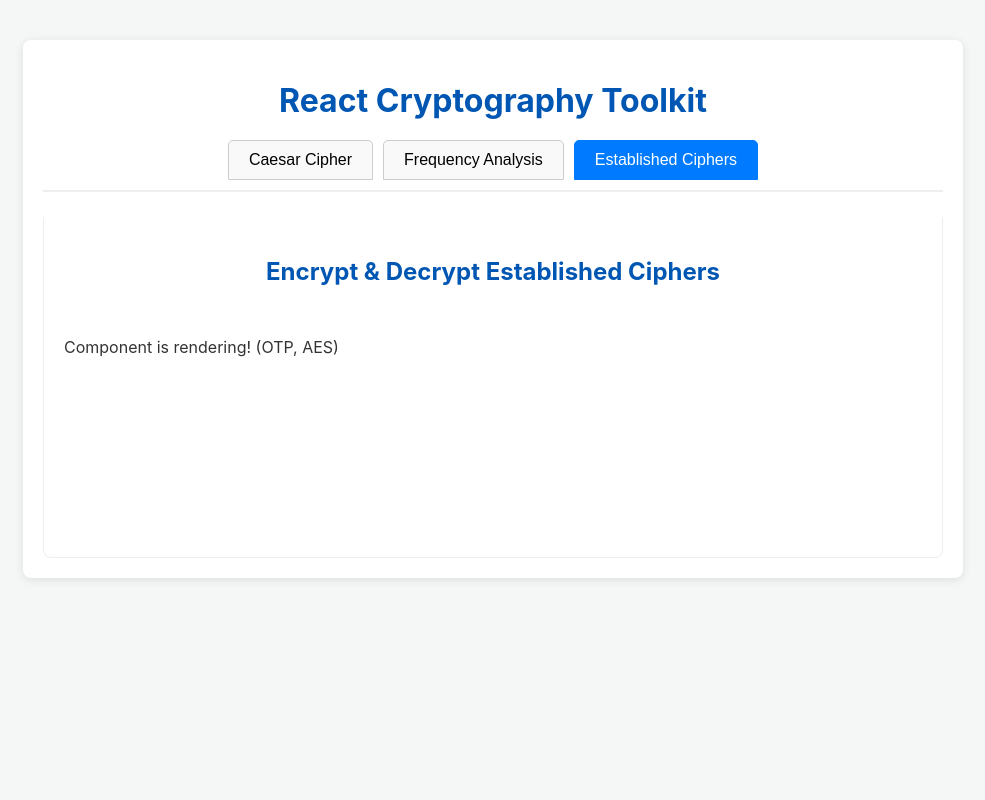
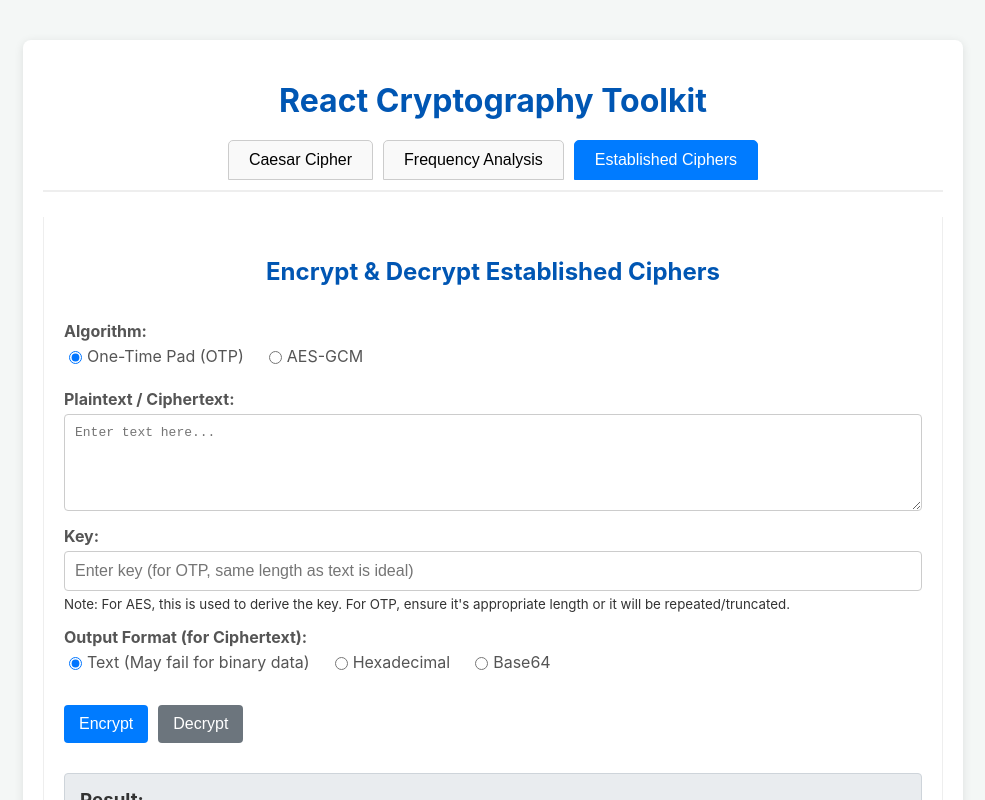
Before and after one commit to Arham-Tahir64/CPSC329-Final-Project, a React (Create React App) app: page / in a window 1280 px wide. Both pictures are taken after a click on the button "Established Ciphers". Shown: the top 800 px of the page, without its empty margins (147-1132 px from the left). Built offline with nearby package versions, Linux system fonts and the light colour scheme.

Commit message:
Add UI elements for algorithm selection, inputs, output format, and results

```diff
--- a/src/components/EstablishedCiphers.jsx
+++ b/src/components/EstablishedCiphers.jsx
@@ -4,8 +4,69 @@ function EstablishedCiphers() {
   return (
     <div className="established-container">
       <h2>Encrypt & Decrypt Established Ciphers</h2>
-      {/* UI Elements and Logic will go here */}
-      <p>Component is rendering! (OTP, AES)</p>
+
+      {/* Algorithm Selection */}
+      <div className="form-group">
+         <label>Algorithm:</label>
+         <div className="option-row">
+             <label><input type="radio" name="cipherAlgorithm" value="otp" defaultChecked /> One-Time Pad (OTP)</label>
+             <label><input type="radio" name="cipherAlgorithm" value="aes" /> AES-GCM</label>
+             {/* <label><input type="radio" name="cipherAlgorithm" value="des" disabled/> DES (Not Implemented)</label> */}
+         </div>
+      </div>
+
+
+      {/* Input Text */}
+      <div className="form-group">
+        <label htmlFor="cipher-text">Plaintext / Ciphertext:</label>
+        <textarea
+          id="cipher-text"
+          rows="5"
+          placeholder="Enter text here..."
+        />
+      </div>
+
+      {/* Key Input */}
+      <div className="form-group">
+        <label htmlFor="cipher-key">Key:</label>
+        <input
+          id="cipher-key"
+          type="text" // Keep as text for flexibility (OTP, password for AES key derivation)
+          placeholder="Enter key (for OTP, same length as text is ideal)"
+        />
+        {/* Add note about key requirements */}
+        <small>Note: For AES, this is used to derive the key. For OTP, ensure it's appropriate length or it will be repeated/truncated.</small>
+      </div>
+
+
+        {/* Output Format Selection */}
+       <div className="form-group">
+           <label>Output Format (for Ciphertext):</label>
+            <div className="option-row">
+                <label><input type="radio" name="outputFormat" value="text" defaultChecked /> Text (May fail for binary data)</label>
+                <label><input type="radio" name="outputFormat" value="hex" /> Hexadecimal</label>
+                <label><input type="radio" name="outputFormat" value="base64" /> Base64</label>
+                 {/* <label><input type="radio" name="outputFormat" value="binary" /> Binary (Very long!)</label> */}
+            </div>
+       </div>
+
+
+      {/* Action Buttons */}
+      <div className="button-group">
+        <button>Encrypt</button>
+        <button className="secondary">Decrypt</button>
+      </div>
+
+      {/* Result Display */}
+      <div className="result-box">
+        <h3>Result:</h3>
+        <pre>
+          {/* Result will be displayed here */}
+          Result appears here...
+        </pre>
+      </div>
+
+      {/* Educational text sections will go here */}
     </div>
   );
 }
```
